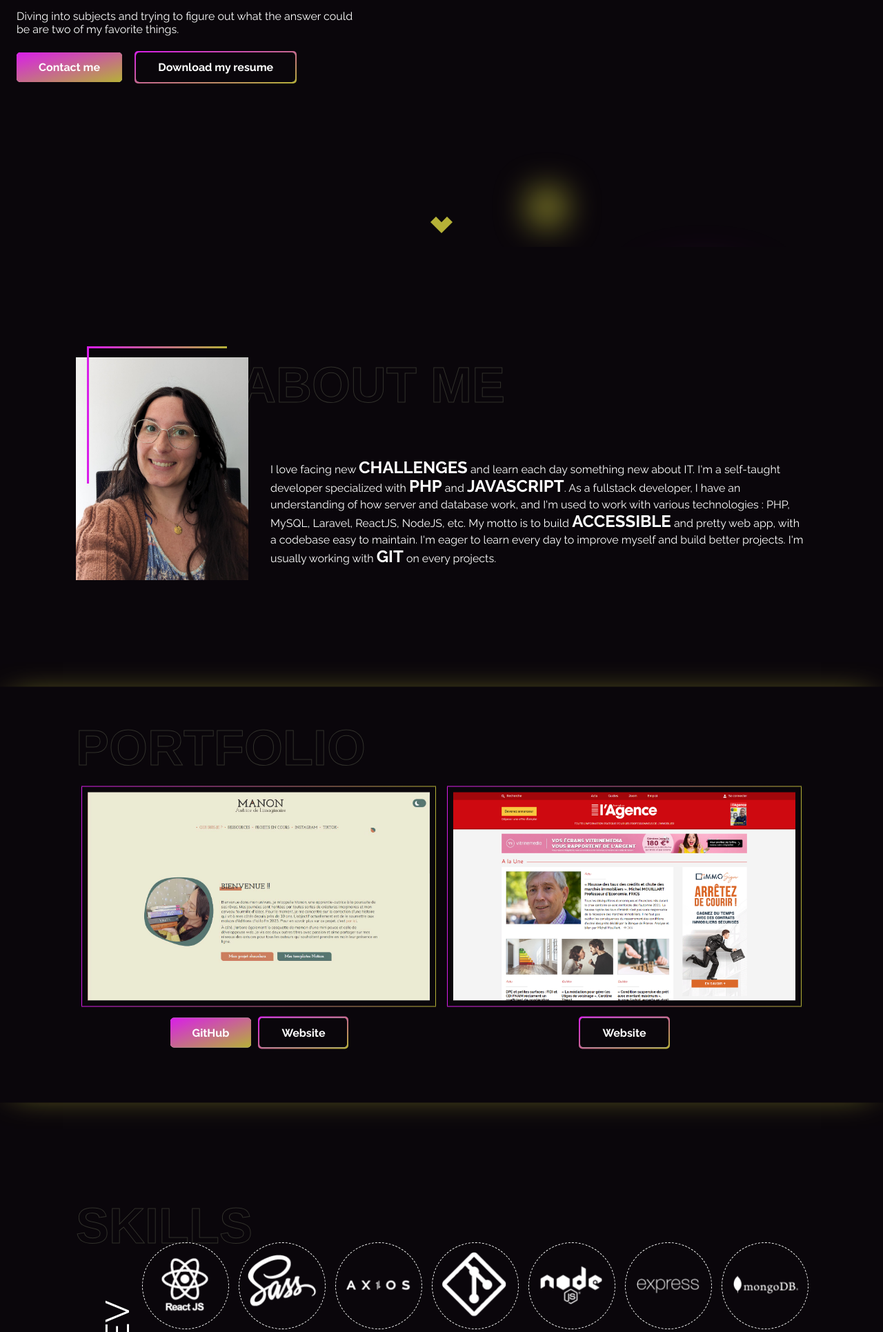
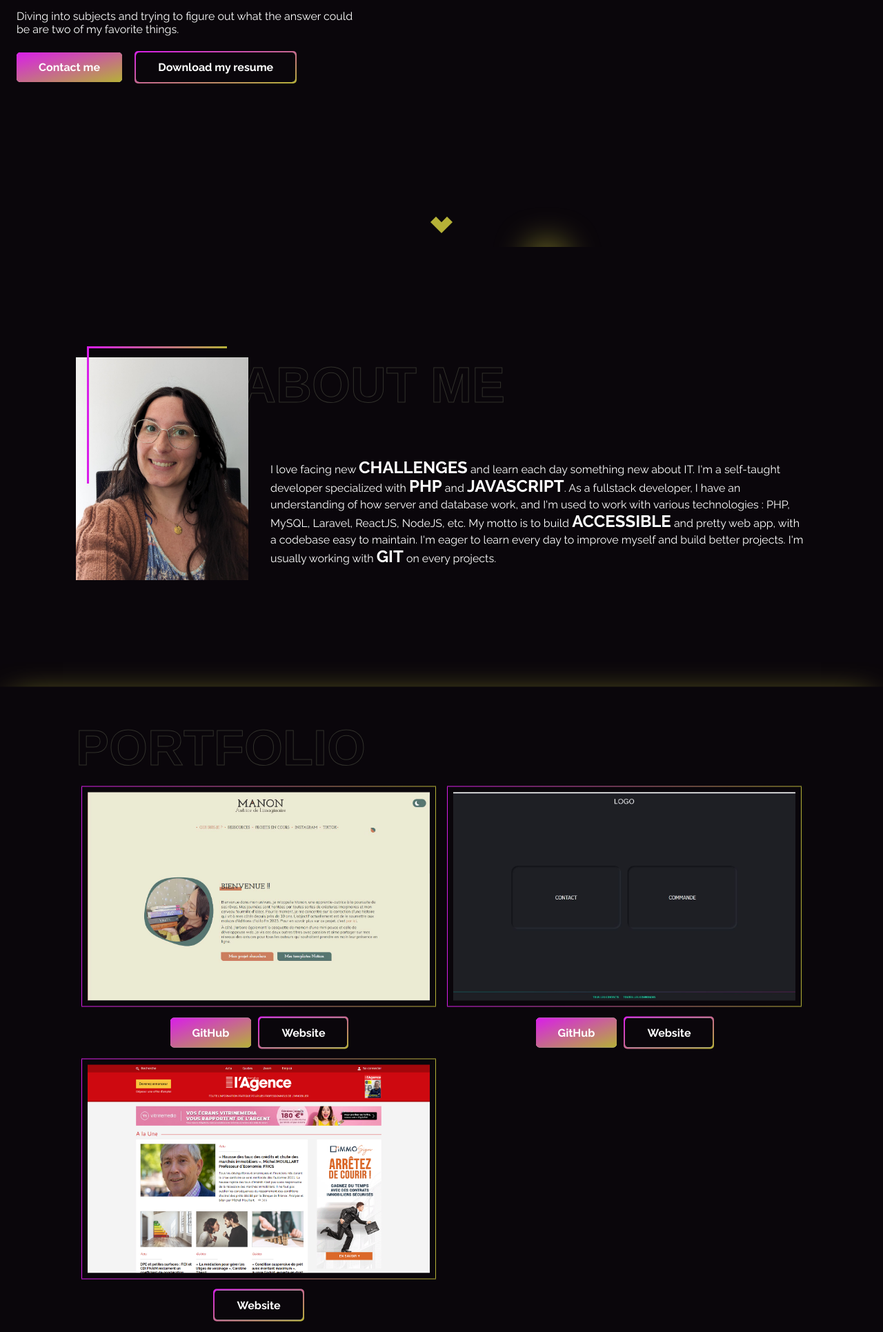
Before and after one commit to manonBr/manonbruimaud, a PHP site: page / in a window 1280 px wide. Shown: the part 442-2373 px from the top of the page at 69% size. Run offline with PHP 8.4, Linux system fonts and the light colour scheme; some web fonts are replaced.

Commit message:
:content: Adding one project to portfolio

```diff
--- a/index.php
+++ b/index.php
@@ -48,6 +48,21 @@
                             <p class="portfolio__item__name">manonbgabrielle.fr</p>
                             <p class="portfolio__item__content">Personnal website as a unpublished author.</p>
                             <p class="portfolio__item__technos">ReactJs &bull; NodeJS &bull; MongoDB</p>
+                        </div>
+                    </a>
+                    <a class="btn btn--primary" href="https://github.com/manonBr/manonautrice" target="_blank">GitHub</a>
+                    <a class="btn btn--secondary" href="https://www.manonbgabrielle.fr" target="_blank">Website</a>
+                </div>
+                <div class="portfolio__item">
+                    <a href="https://saas-tradefairs.manonbruimaud.fr" target="_blank" class="portfolio__link">
+                        <img src="/assets/img/portfolio/saastradefair.jpg" alt="Saas to save contacts and register orders on trade fairs. Customer: e-liquids sellers.">
+                        <div class="portfolio__item__description">
+                            <p class="portfolio__item__name">saas-tradefairs.manonbruimaud.fr</p>
+                            <p class="portfolio__item__content">
+                                Saas to save contacts and register orders on trade fairs.<br>
+                                Customer: e-liquids sellers.
+                            </p>
+                            <p class="portfolio__item__technos">Laravel &bull; SQL &bull; Npm</p>
                         </div>
                     </a>
                     <a class="btn btn--primary" href="https://github.com/manonBr/manonautrice" target="_blank">GitHub</a>
```
Also changed, not shown: assets/img/portfolio/saastradefair.jpg (added).
